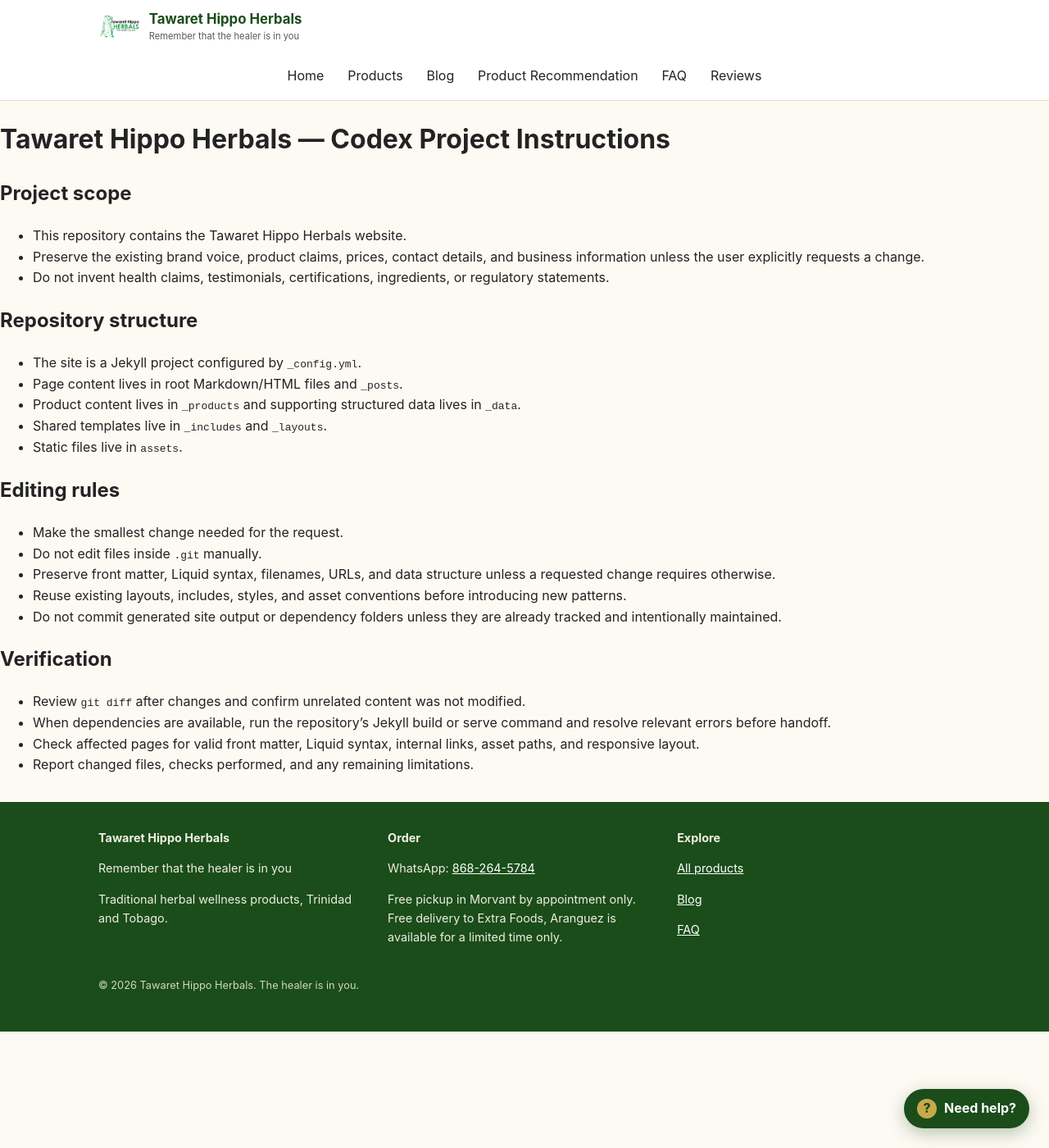
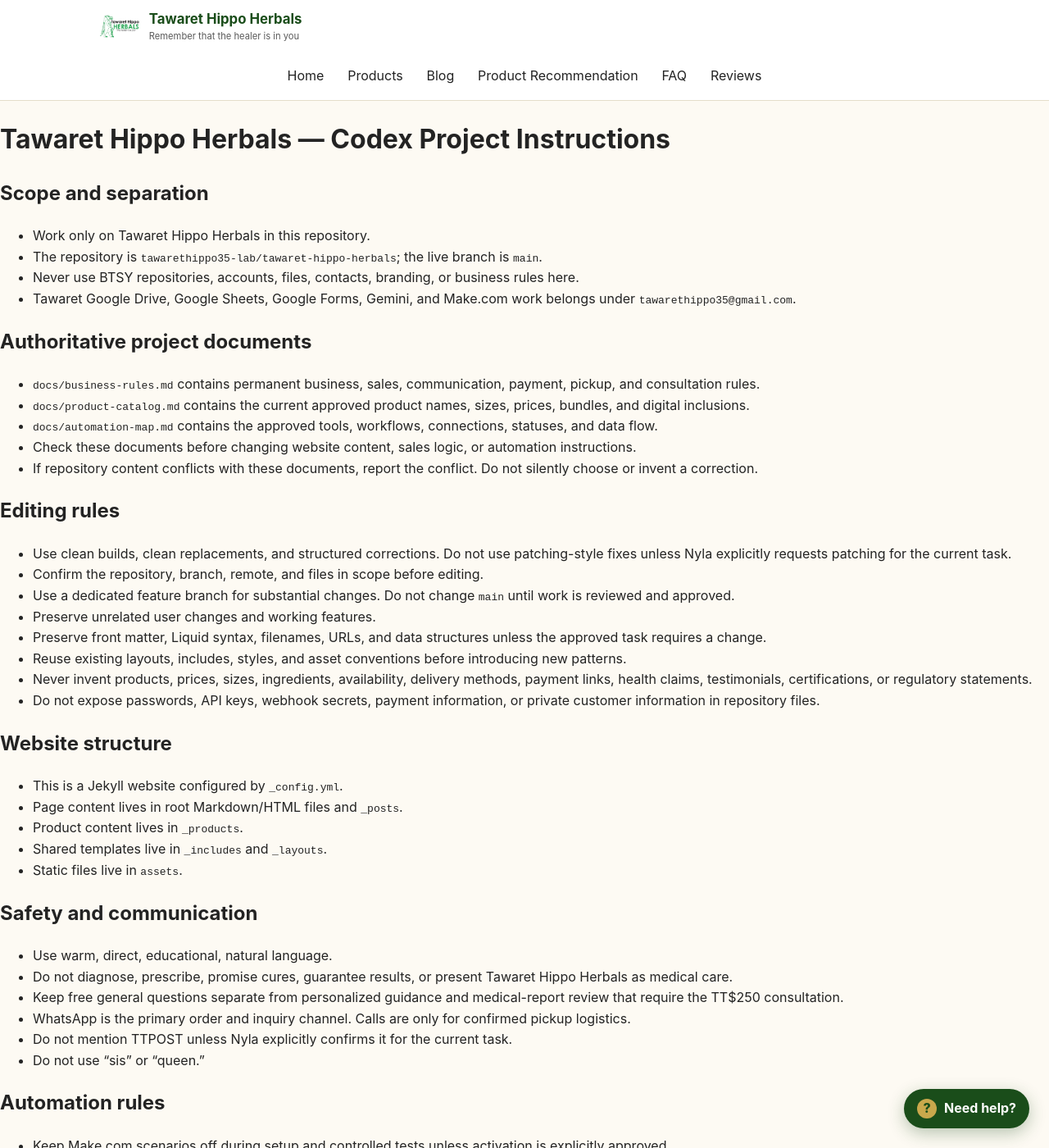
Before and after one commit to tawarethippo35-lab/tawaret-hippo-herbals, a Jekyll site: the page built from AGENTS.md, in a window 1280 px wide and 1400 px high. Shown: the whole window at 82% size. Built offline with Jekyll 4.4.1, drawn with Linux system fonts in a browser that asks for light colours; our own code applies the rules of GitHub Pages for plain Markdown files; some of the changed text lies outside the part shown.

Commit message:
Add Tawaret operating system foundation

```diff
--- a/AGENTS.md
+++ b/AGENTS.md
@@ -1,30 +1,57 @@
 # Tawaret Hippo Herbals — Codex Project Instructions
 
-## Project scope
+## Scope and separation
 
-- This repository contains the Tawaret Hippo Herbals website.
-- Preserve the existing brand voice, product claims, prices, contact details, and business information unless the user explicitly requests a change.
-- Do not invent health claims, testimonials, certifications, ingredients, or regulatory statements.
+- Work only on Tawaret Hippo Herbals in this repository.
+- The repository is `tawarethippo35-lab/tawaret-hippo-herbals`; the live branch is `main`.
+- Never use BTSY repositories, accounts, files, contacts, branding, or business rules here.
+- Tawaret Google Drive, Google Sheets, Google Forms, Gemini, and Make.com work belongs under `tawarethippo35@gmail.com`.
 
-## Repository structure
+## Authoritative project documents
 
-- The site is a Jekyll project configured by `_config.yml`.
+- `docs/business-rules.md` contains permanent business, sales, communication, payment, pickup, and consultation rules.
+- `docs/product-catalog.md` contains the current approved product names, sizes, prices, bundles, and digital inclusions.
+- `docs/automation-map.md` contains the approved tools, workflows, connections, statuses, and data flow.
+- Check these documents before changing website content, sales logic, or automation instructions.
+- If repository content conflicts with these documents, report the conflict. Do not silently choose or invent a correction.
+
+## Editing rules
+
+- Use clean builds, clean replacements, and structured corrections. Do not use patching-style fixes unless Nyla explicitly requests patching for the current task.
+- Confirm the repository, branch, remote, and files in scope before editing.
+- Use a dedicated feature branch for substantial changes. Do not change `main` until work is reviewed and approved.
+- Preserve unrelated user changes and working features.
+- Preserve front matter, Liquid syntax, filenames, URLs, and data structures unless the approved task requires a change.
+- Reuse existing layouts, includes, styles, and asset conventions before introducing new patterns.
+- Never invent products, prices, sizes, ingredients, availability, delivery methods, payment links, health claims, testimonials, certifications, or regulatory statements.
+- Do not expose passwords, API keys, webhook secrets, payment information, or private customer information in repository files.
+
+## Website structure
+
+- This is a Jekyll website configured by `_config.yml`.
 - Page content lives in root Markdown/HTML files and `_posts`.
-- Product content lives in `_products` and supporting structured data lives in `_data`.
+- Product content lives in `_products`.
 - Shared templates live in `_includes` and `_layouts`.
 - Static files live in `assets`.
 
-## Editing rules
+## Safety and communication
 
-- Make the smallest change needed for the request.
-- Do not edit files inside `.git` manually.
-- Preserve front matter, Liquid syntax, filenames, URLs, and data structure unless a requested change requires otherwise.
-- Reuse existing layouts, includes, styles, and asset conventions before introducing new patterns.
-- Do not commit generated site output or dependency folders unless they are already tracked and intentionally maintained.
+- Use warm, direct, educational, natural language.
+- Do not diagnose, prescribe, promise cures, guarantee results, or present Tawaret Hippo Herbals as medical care.
+- Keep free general questions separate from personalized guidance and medical-report review that require the TT$250 consultation.
+- WhatsApp is the primary order and inquiry channel. Calls are only for confirmed pickup logistics.
+- Do not mention TTPOST unless Nyla explicitly confirms it for the current task.
+- Do not use “sis” or “queen.”
 
-## Verification
+## Automation rules
 
-- Review `git diff` after changes and confirm unrelated content was not modified.
-- When dependencies are available, run the repository's Jekyll build or serve command and resolve relevant errors before handoff.
-- Check affected pages for valid front matter, Liquid syntax, internal links, asset paths, and responsive layout.
-- Report changed files, checks performed, and any remaining limitations.
+- Keep Make.com scenarios off during setup and controlled tests unless activation is explicitly approved.
+- Do not send customer messages, publish content, process payments, or activate automations without explicit approval.
+- AI-generated classifications and replies must remain reviewable by Nyla before customer use.
+
+## Verification and handoff
+
+- Review the complete diff and confirm unrelated content was not modified.
+- Run the relevant Jekyll build and targeted tests when dependencies are available.
+- Check affected pages for valid front matter, Liquid syntax, internal links, asset paths, responsive layout, grammar, accessibility, and WhatsApp conversion paths.
+- Report what was inspected, changed, and tested; the result; files changed; branch and commit details; remaining connections or approvals; and one recommended next action.
```
Also changed, not shown: docs/automation-map.md (added, +120 -0 lines), docs/business-rules.md (added, +81 -0 lines), docs/product-catalog.md (added, +69 -0 lines).
